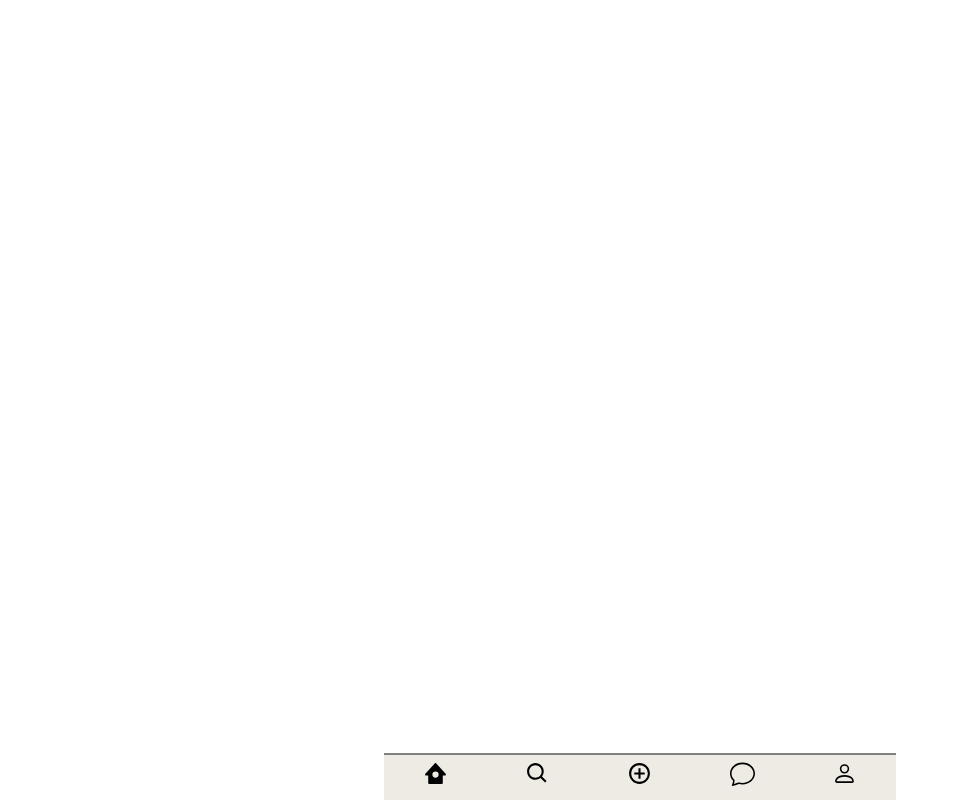
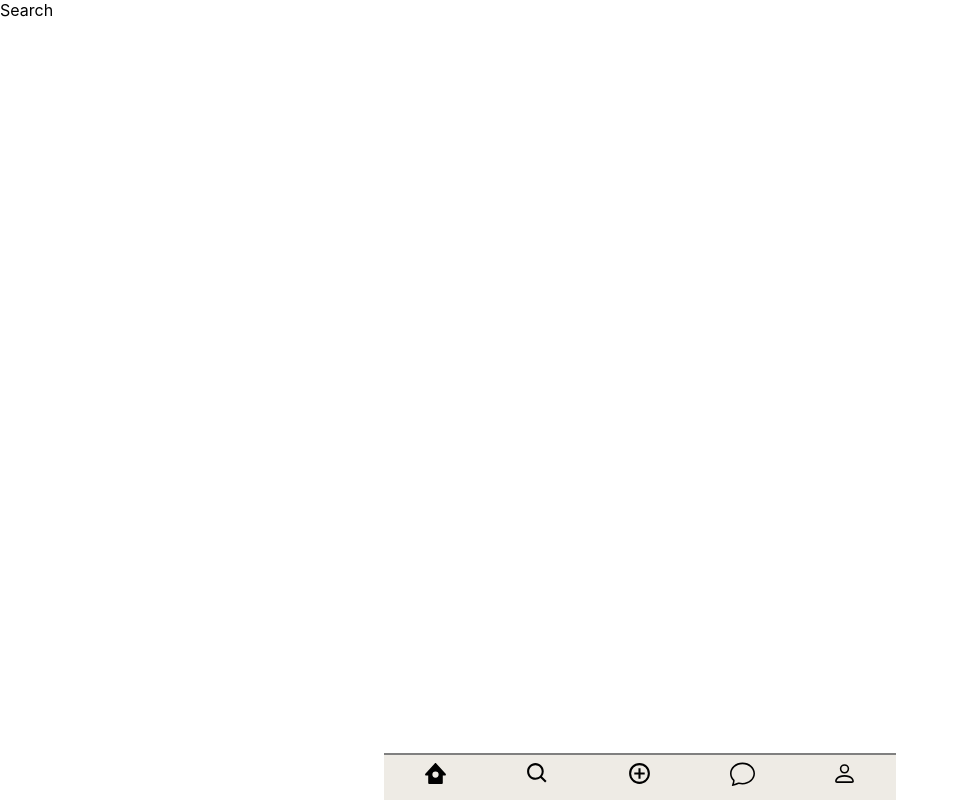
Before and after one commit to JISEUNGON/front-end, a React (Create React App) app: page /search in a window 1280 px wide. Shown: the whole page, without its empty margins (0-958 px from the left). Built offline with nearby package versions, Linux system fonts and the light colour scheme.

Commit message:
Feat: router 적용

```diff
--- a/package.json
+++ b/package.json
@@ -13,6 +13,7 @@
     "react": "^18.2.0",
     "react-dom": "^18.2.0",
     "react-icons": "^4.10.1",
+    "react-router-dom": "^6.15.0",
     "react-scripts": "5.0.1",
     "styled-components": "^6.0.7",
     "typescript": "^4.4.2",
@@ -41,5 +42,8 @@
       "last 1 firefox version",
       "last 1 safari version"
     ]
+  },
+  "devDependencies": {
+    "@types/react-router-dom": "^5.3.3"
   }
 }
--- a/src/App.tsx
+++ b/src/App.tsx
@@ -3,14 +3,26 @@ import logo from './logo.svg';
 import './App.css';
 import FootNav from './navigation/FootNav';
 import styled from "styled-components";
+import { BrowserRouter as Router, Route, Routes } from 'react-router-dom';
+import Home from './screen/home/Home';
+import Search from './screen/home/Search';
+import Add from './screen/home/Add';
+import Chatting from './screen/home/Chatting';
+import More from './screen/home/More';
 
 const Main = styled.div`
 `;
 
 function App() {
   return (
-    <Main className="App">
-      <FootNav />
+    <Main>
+      <Router>
+        <Routes>
+          <Route path="/" element={<Home/>} />
+          <Route path="/search" element={<Search/>} />
+        </Routes>
+        <FootNav/>
+      </Router>
     </Main>
   );
 }
--- /dev/null
+++ b/src/screen/home/Add.tsx
@@ -0,0 +1,11 @@
+import React from "react";
+
+function Add() {
+  return (
+    <div>
+      <text>Add</text>
+    </div>
+  );
+}
+
+export default Add;
--- /dev/null
+++ b/src/screen/home/Chatting.tsx
@@ -0,0 +1,11 @@
+import React from "react";
+
+function Chatting() {
+  return (
+    <div>
+      <text>Chatting</text>
+    </div>
+  );
+}
+
+export default Chatting;
--- /dev/null
+++ b/src/screen/home/Home.tsx
@@ -0,0 +1,11 @@
+import React from "react";
+
+function Main() {
+  return (
+    <div>
+      <text>Main</text>
+    </div>
+  );
+}
+
+export default Main;
--- /dev/null
+++ b/src/screen/home/More.tsx
@@ -0,0 +1,11 @@
+import React from "react";
+
+function More() {
+  return (
+    <div>
+      <text>More</text>
+    </div>
+  );
+}
+
+export default More;
--- /dev/null
+++ b/src/screen/home/Search.tsx
@@ -0,0 +1,11 @@
+import React from "react";
+
+function Search() {
+  return (
+    <div>
+      <text>Search</text>
+    </div>
+  );
+}
+
+export default Search;
```
Also changed, not shown: 2 other files (tests, documents, lock files or other folders).
